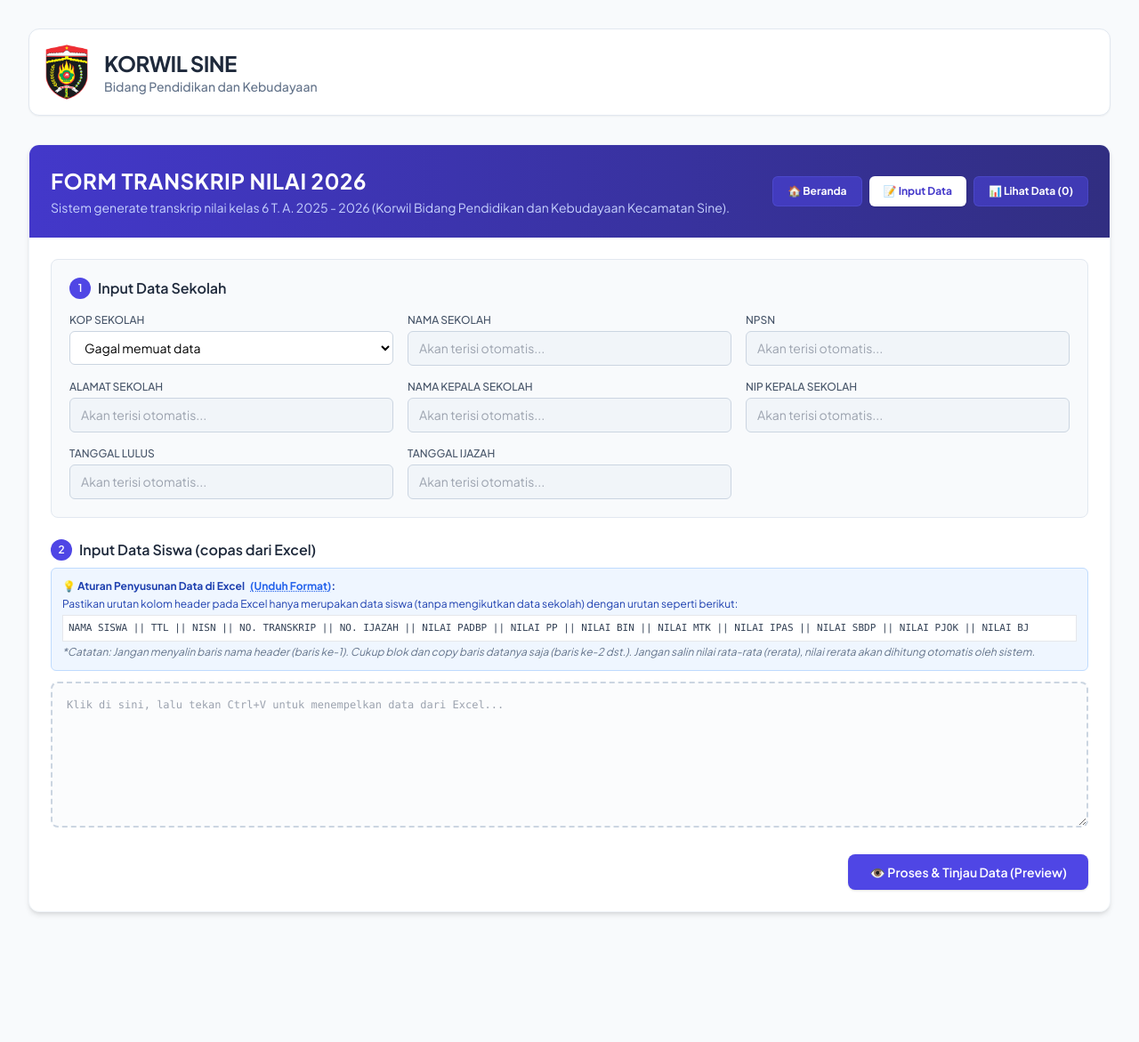
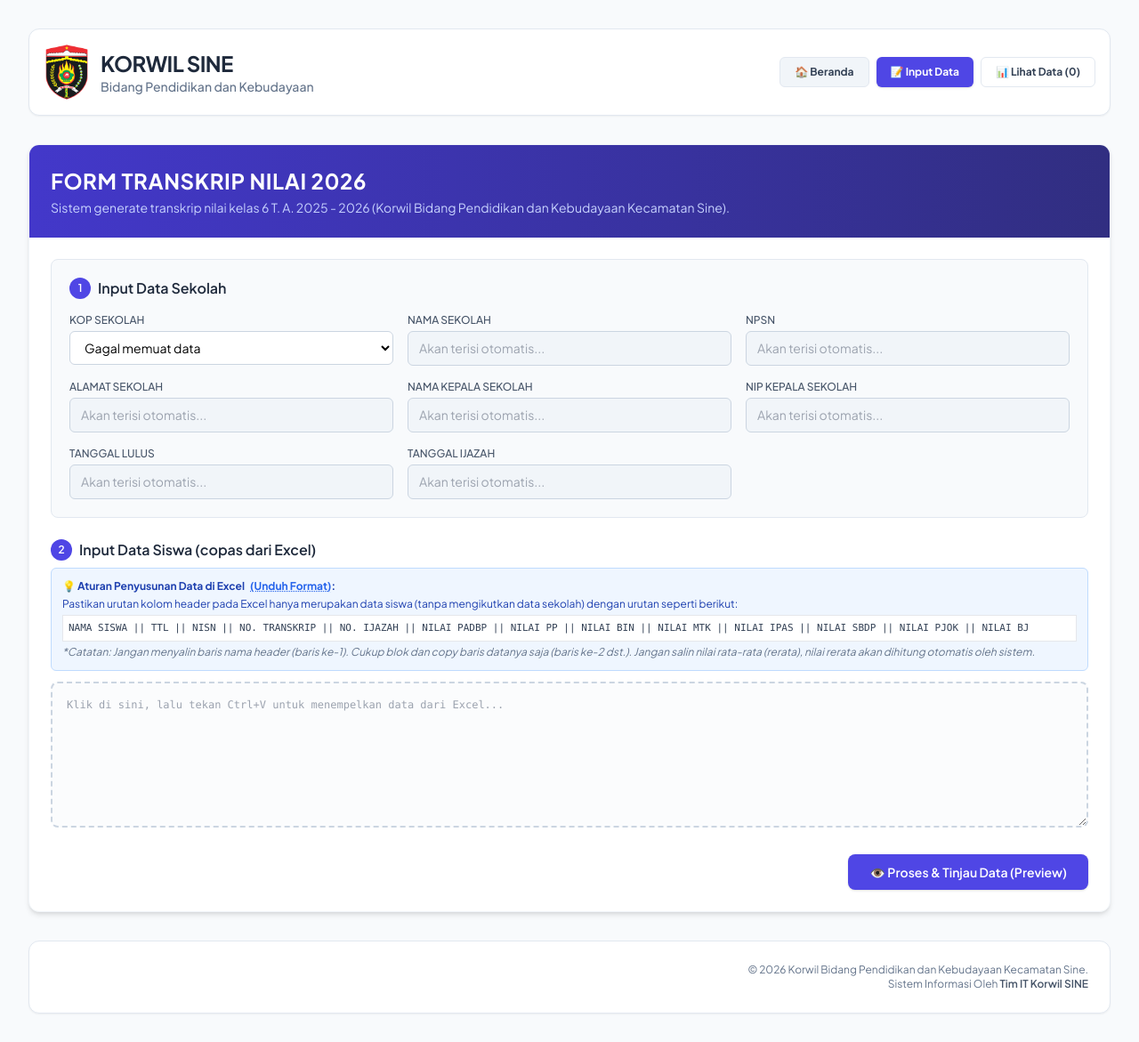
Before and after one commit to YorianP22/CP22, a plain HTML site: page formtranskrip.html in a window 1280 px wide. Shown: the whole page at 89% size. Before the commit the page ends 1057 px from the top, so only its background shows below. Drawn offline with nearby package versions, Linux system fonts and the light colour scheme; no server answers.

Commit message:
Update formtranskrip.html

```diff
--- a/formtranskrip.html
+++ b/formtranskrip.html
@@ -20,30 +20,32 @@
 </head>
 <body class="p-4 md:p-8 space-y-8" id="mainBody">
 
-  <header class="max-w-7xl mx-auto flex items-center justify-center md:justify-start gap-4 bg-white p-4 rounded-xl shadow-sm border border-slate-200">
-    <img src="https://raw.githubusercontent.com/YorianP22/CP22/fe02ac37059dcf92afd39d7ebccc3ab456f66d3e/Logo.png" alt="Logo Korwil Sine" class="h-16 w-auto object-contain">
-    <div class="text-left">
-      <h1 class="text-xl md:text-2xl font-bold text-slate-800 tracking-tight">KORWIL SINE</h1>
-      <p class="text-xs md:text-sm text-slate-500 font-medium">Bidang Pendidikan dan Kebudayaan</p>
+  <header class="max-w-7xl mx-auto flex flex-col md:flex-row items-center justify-between gap-4 bg-white p-4 rounded-xl shadow-sm border border-slate-200">
+    <div class="flex items-center gap-3">
+      <img src="https://raw.githubusercontent.com/YorianP22/CP22/fe02ac37059dcf92afd39d7ebccc3ab456f66d3e/Logo.png" alt="Logo Korwil Sine" class="h-16 w-auto object-contain">
+      <div class="text-left">
+        <h1 class="text-xl md:text-2xl font-bold text-slate-800 tracking-tight">KORWIL SINE</h1>
+        <p class="text-xs md:text-sm text-slate-500 font-medium">Bidang Pendidikan dan Kebudayaan</p>
+      </div>
+    </div>
+
+    <div class="flex gap-2 flex-wrap justify-center">
+      <a href="https://www.korwilsine.web.id/" target="_self" class="bg-slate-100 hover:bg-slate-200 text-slate-700 font-bold px-4 py-2 rounded-md text-xs transition border border-slate-200 flex items-center gap-1">
+        🏠 Beranda
+      </a>
+      <button onclick="switchTab('input')" id="btnTabInput" class="bg-indigo-600 text-white font-bold px-4 py-2 rounded-md text-xs shadow transition">
+        📝 Input Data
+      </button>
+      <button onclick="switchTab('viewer')" id="btnTabViewer" class="bg-white hover:bg-slate-50 text-slate-700 font-bold px-4 py-2 rounded-md text-xs transition border border-slate-200">
+        📊 Lihat Data (<span id="totalBadge">0</span>)
+      </button>
     </div>
   </header>
   <div class="max-w-7xl mx-auto bg-white rounded-xl shadow-md overflow-hidden border border-slate-100">
     <div class="bg-gradient-to-r from-indigo-700 to-indigo-900 p-6 text-white flex flex-col md:flex-row justify-between items-center gap-4">
-      <div class="text-center md:text-left">
+      <div class="text-center md:text-left w-full">
         <h1 class="text-2xl font-bold tracking-wide">FORM TRANSKRIP NILAI 2026</h1>
         <p class="text-indigo-200 text-sm mt-1">Sistem generate transkrip nilai kelas 6 T. A. 2025 - 2026 (Korwil Bidang Pendidikan dan Kebudayaan Kecamatan Sine).</p>
-      </div>
-      <div class="flex gap-2">
-        <a href="https://www.korwilsine.web.id/" target="_self" class="bg-indigo-600/50 hover:bg-indigo-600 text-white font-bold px-4 py-2 rounded-md text-xs transition border border-indigo-500/30 flex items-center gap-1">
-          🏠 Beranda
-        </a>
-
-        <button onclick="switchTab('input')" id="btnTabInput" class="bg-white text-indigo-700 font-bold px-4 py-2 rounded-md text-xs shadow transition">
-          📝 Input Data
-        </button>
-        <button onclick="switchTab('viewer')" id="btnTabViewer" class="bg-indigo-600/50 hover:bg-indigo-600 text-white font-bold px-4 py-2 rounded-md text-xs transition border border-indigo-500/30">
-          📊 Lihat Data (<span id="totalBadge">0</span>)
-        </button>
       </div>
     </div>
 
@@ -219,7 +221,16 @@
 
   </div>
 
+  <footer class="max-w-7xl mx-auto bg-white p-6 rounded-xl shadow-sm border border-slate-200 flex flex-col md:flex-row items-center justify-between gap-4">
+    <div class="flex items-center gap-3">
 
+
+    </div>
+    <div class="text-xs text-slate-500 text-center md:text-right">
+      &copy; 2026 Korwil Bidang Pendidikan dan Kebudayaan Kecamatan Sine.<br>
+      Sistem Informasi Oleh <span class="font-semibold text-slate-600">Tim IT Korwil SINE</span>
+    </div>
+  </footer>
   <div id="successModal" class="fixed inset-0 bg-slate-900/60 backdrop-blur-sm flex items-center justify-center p-4 hidden z-50">
     <div class="bg-white rounded-xl shadow-2xl p-6 max-w-md w-full text-center">
       <div class="mx-auto flex items-center justify-center h-14 w-14 rounded-full bg-emerald-100 mb-4 text-emerald-600 text-2xl font-bold">✓</div>
@@ -338,14 +349,18 @@
         document.getElementById('inputSection').classList.remove('hidden');
         document.getElementById('viewerSection').classList.add('hidden');
         document.getElementById('previewStage').classList.add('hidden');
-        document.getElementById('btnTabInput').className = "bg-white text-indigo-700 font-bold px-4 py-2 rounded-md text-xs shadow transition";
-        document.getElementById('btnTabViewer').className = "bg-indigo-600/50 hover:bg-indigo-600 text-white font-bold px-4 py-2 rounded-md text-xs transition border border-indigo-500/30";
+
+        // Penyesuaian class saat tombol pindah ke header putih
+        document.getElementById('btnTabInput').className = "bg-indigo-600 text-white font-bold px-4 py-2 rounded-md text-xs shadow transition";
+        document.getElementById('btnTabViewer').className = "bg-white hover:bg-slate-50 text-slate-700 font-bold px-4 py-2 rounded-md text-xs transition border border-slate-200";
       } else {
         document.getElementById('inputSection').classList.add('hidden');
         document.getElementById('previewStage').classList.add('hidden');
         document.getElementById('viewerSection').classList.remove('hidden');
-        document.getElementById('btnTabInput').className = "bg-indigo-600/50 hover:bg-indigo-600 text-white font-bold px-4 py-2 rounded-md text-xs transition border border-indigo-500/30";
-        document.getElementById('btnTabViewer').className = "bg-white text-indigo-700 font-bold px-4 py-2 rounded-md text-xs shadow transition";
+
+        // Penyesuaian class saat tombol pindah ke header putih
+        document.getElementById('btnTabInput').className = "bg-white hover:bg-slate-50 text-slate-700 font-bold px-4 py-2 rounded-md text-xs transition border border-slate-200";
+        document.getElementById('btnTabViewer').className = "bg-indigo-600 text-white font-bold px-4 py-2 rounded-md text-xs shadow transition";
         loadDatabaseData();
       }
     }
```
